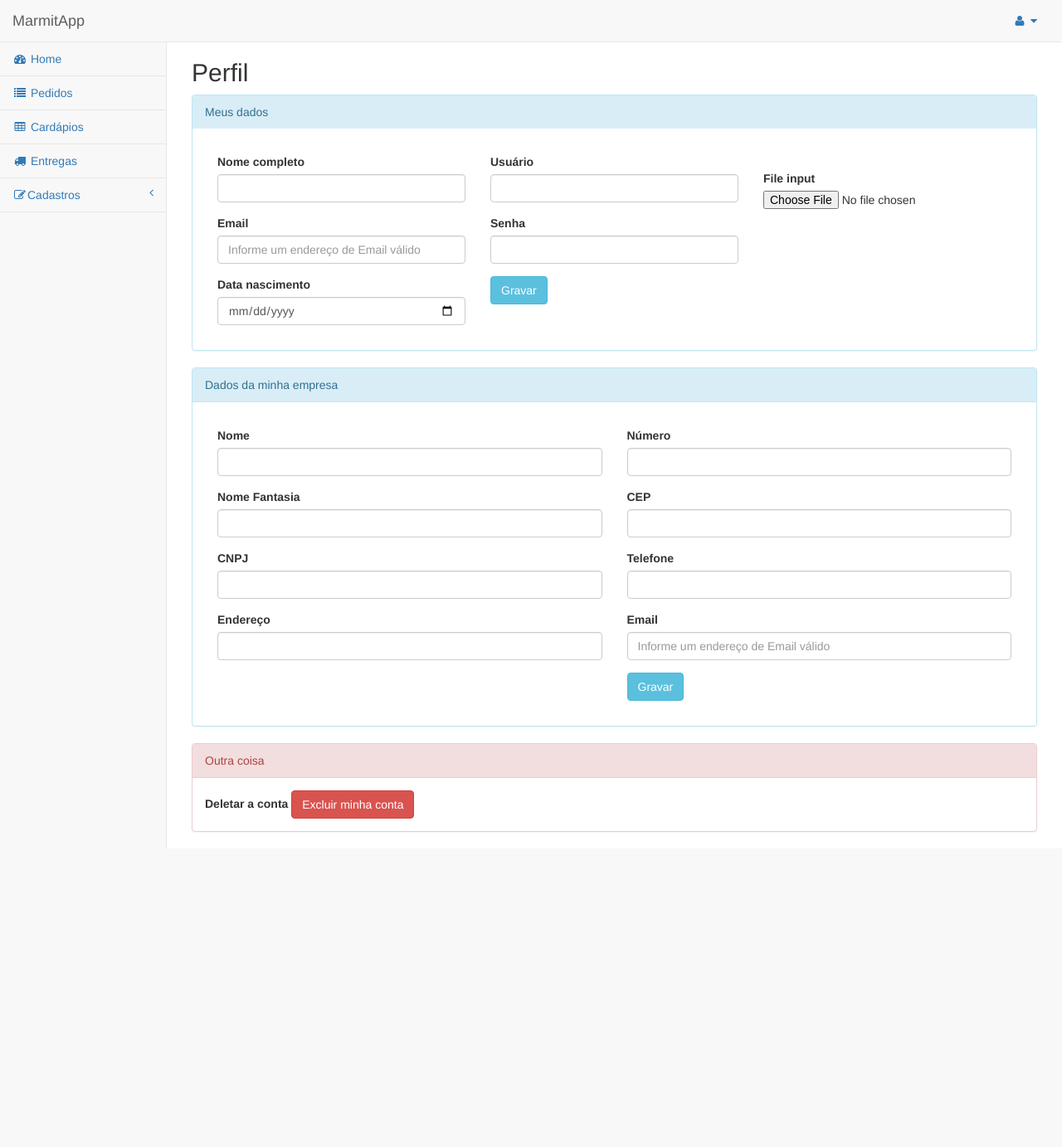
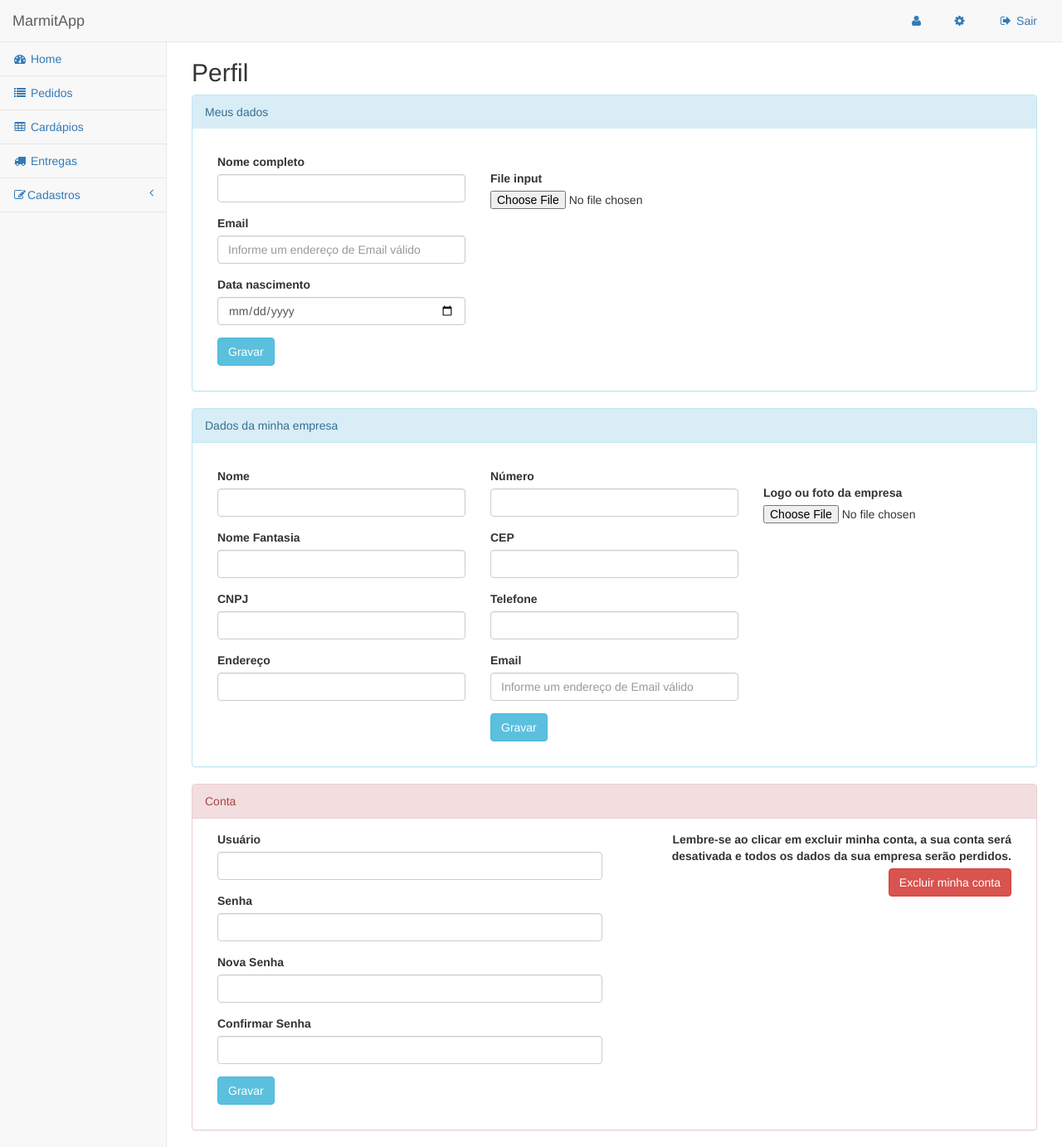
Before and after one commit to ReversonMendes/AppRangoTCC, a PHP site: page /view/perfil.php in a window 1280 px wide. Shown: the whole page at 83% size. Before the commit the page ends 1023 px from the top, so only its background shows below. Run offline with PHP 8.4, Linux system fonts and the light colour scheme; the visitor is signed in with stand-in values (Sample User, id 1); data that the repository does not hold is empty.

Commit message:
Alterações perfil

```diff
--- a/view/cabecalho.php
+++ b/view/cabecalho.php
@@ -24,8 +24,11 @@
     <!-- jQuery -->
     <script src="../js/jquery.min.js"></script>
 
-    <!-- jQuery -->
+    <!-- jQuery Alerta -->
     <script src="../js/jquery.alert.min.js"></script>
+
+    <!-- jQuery Mascaras -->
+    <script src="../js/jquery_mask.min.js"></script>
 
     <!-- Bootstrap Core JavaScript -->
     <script src="../js/bootstrap.min.js"></script>
--- a/view/menu.php
+++ b/view/menu.php
@@ -7,28 +7,18 @@
             <span class="icon-bar"></span>
             <span class="icon-bar"></span>
         </button>
-        <a class="navbar-brand" href="index.php"> MarmitApp </a>
+        <a class="navbar-brand"> MarmitApp </a>
     </div>
-    <!-- /.navbar-header -->
+
     <ul class="nav navbar-top-links navbar-right">
-        <li class="dropdown">
-            <a class="dropdown-toggle" data-toggle="dropdown" href="#">
-                <i class="fa fa-user fa-fw"></i>  <i class="fa fa-caret-down"></i>
-            </a>
-            <ul class="dropdown-menu dropdown-user">
-                <li><a href="perfil.php"><i class="fa fa-user fa-fw"></i> Perfil do Usuário</a>
-                </li>
-                <li><a href="#"><i class="fa fa-gear fa-fw"></i> Configuração</a>
-                </li>
-                <li class="divider"></li>
-                <li><a href="logout.php"><i class="fa fa-sign-out fa-fw"></i> Sair</a>
-                </li>
-            </ul>
-            <!-- /.dropdown-user -->
+        <li><a href="perfil.php" data-toggle="tooltip" data-placement="bottom" title="Perfil do Usuário"><i class="fa fa-user fa-fw"></i></a>
         </li>
-        <!-- /.dropdown -->
+        <li><a href="#" data-toggle="tooltip" data-placement="bottom" title="Configuração"><i class="fa fa-gear fa-fw"></i></a>
+        </li>
+        <li class="divider"></li>
+        <li><a href="logout.php"><i class="fa fa-sign-out fa-fw"></i> Sair</a>
+        </li>
     </ul>
-    <!-- /.navbar-top-links -->
 
     <div class="navbar-default sidebar" role="navigation">
         <div class="sidebar-nav navbar-collapse">
--- a/view/perfil.php
+++ b/view/perfil.php
@@ -18,8 +18,8 @@
        <div class="panel-group">
        <?php
            $usuariologado = buscaIdUsuario($conexao,usuarioLogado());
-            $usuario = buscaUsuarios($conexao, $usuariologado["idusuario"]);
-            $empresa = buscaEmpresa($conexao, $usuario['idempresa']);
+           $usuario = buscaUsuarios($conexao, $usuariologado["idusuario"]);
+           $empresa = buscaEmpresa($conexao, $usuario['idempresa']);
         ?>
         <div class="panel panel-info">
           <div class="panel-heading">Meus dados</div>
@@ -39,22 +39,12 @@
                     </div>
                     <div class="form-group">
                        <label>Data nascimento</label>
-                       <input class="form-control" type="date" name="datanascimento" value="<?=$usuario['dtnascimento']?>" id="campodata"required placeholder="yyyy-MM-dd">
-                    </div>
-                </div>
-                <div class="col-lg-4">
-                    <div class="form-group">
-                       <label>Usuário</label>
-                       <input class="form-control" type="text" name="usuario" value="<?=$usuario['usuario']?>" required >
+                       <input class="form-control" type="date" id="campoData" name="datanascimento" value="<?=$usuario['dtnascimento']?>" id="campodata"required placeholder="yyyy-MM-dd">
                     </div>
                     <div class="form-group">
-                       <label>Senha</label>
-                       <input class="form-control" type="password" name="senha" value="" required>
+                      <button  type="submit"  class="btn btn-info">Gravar</button>
                     </div>
-                    <div class="form-group">
-                      <button  href="cad_usuarios.php"  class="btn btn-info">Gravar</button>
-                    </div>
-                </div>
+                  </div>
              </form>
               <div class="col-lg-4">
                <div class="light-well">
@@ -75,7 +65,7 @@
                     <div class="form-group">
                        <input type="hidden" name="idempresa" value="<?=$empresa['idempresa']?>">
                     </div>
-                    <div class="col-lg-6">
+                    <div class="col-lg-4">
                         <div class="form-group">
                             <label>Nome</label>
                             <input class="form-control" type="text" name="razao" value="<?=$empresa['razaosocial']?>">
@@ -86,25 +76,25 @@
                         </div>
                         <div class="form-group">
                             <label>CNPJ</label>
-                            <input class="form-control" type="text" name="cnpj" value="<?=$empresa['cnpj']?>">
+                            <input class="form-control" type="text" id="cnpj" name="cnpj" value="<?=$empresa['cnpj']?>">
                         </div>
                         <div class="form-group">
                             <label>Endereço</label>
                             <input class="form-control" type="text" name="endereco" value="<?=$empresa['endereco']?>">
                         </div>
                   </div>
-                  <div class="col-lg-6">
+                  <div class="col-lg-4">
                         <div class="form-group">
                             <label>Número</label>
                             <input class="form-control" type="text" name="numero" value="<?=$empresa['numero']?>">
                         </div>
                         <div class="form-group">
                             <label>CEP</label>
-                            <input class="form-control" type="text" name="cep" value="<?=$empresa['cep']?>">
+                            <input class="form-control" type="text" id="cep" name="cep" value="<?=$empresa['cep']?>">
                         </div>
                         <div class="form-group">
                             <label>Telefone</label>
-                            <input class="form-control" type="tel" name="telefone" value="<?=$empresa['fone']?>">
+                            <input class="form-control" type="tel" id="telefone" name="telefone" value="<?=$empresa['fone']?>">
                         </div>
                         <div class="form-group">
                             <label>Email</label>
@@ -114,14 +104,51 @@
                           <button type="submit" class="btn btn-info">Gravar</button>
                         </div>
                   </div>
+                  <div class="col-lg-4">
+                    <div class="light-well">
+                      <img alt=""  src="#" class="img-circle">
+                      <div class="form-group">
+                        <label>Logo ou foto da empresa</label>
+                        <input type="file">
+                      </div>
+                    </div>
+                  </div>
               </form>
           </div>
         </div>
         <div class="panel panel-danger">
-          <div class="panel-heading">Outra coisa</div>
+          <div class="panel-heading">Conta</div>
           <div class="panel-body">
-            <label>Deletar a conta</label>
-            <button type="submit" class="btn btn-danger" name="alterar">Excluir minha conta</button>
+            <div class="col-lg-6">
+             <form role="form" action="../model/valida_usuario.php" method="post">
+                <div class="form-group">
+                   <label>Usuário</label>
+                   <input class="form-control" type="text" name="usuario" value="<?=$usuario['usuario']?>" required >
+                </div>
+                <div class="form-group">
+                   <label>Senha</label>
+                   <input class="form-control" type="password" name="senha" value="<?=$usuario['senha']?>" required>
+                </div>
+                <div class="form-group">
+                   <label>Nova Senha</label>
+                   <input class="form-control" type="password" name="senha" value="" required>
+                </div>
+                <div class="form-group">
+                   <label>Confirmar Senha</label>
+                   <input class="form-control" type="password" name="senha" value="" required>
+                </div>
+                <div class="form-group">
+                  <button  href="cad_usuarios.php"  class="btn btn-info">Gravar</button>
+                </div>
+            </form>
+            </div>
+            <div class="col-lg-6">
+              <div align="right">
+              <label>Lembre-se ao clicar em excluir minha conta, a sua conta será desativada e todos os dados da sua empresa serão perdidos.</label>
+              </div>
+              <div align="right">
+                <button type="submit" class="btn btn-danger" name="alterar">Excluir minha conta</button>
+              </div>
           </div>
         </div>
       </div>
--- a/view/rodape.php
+++ b/view/rodape.php
@@ -1,3 +1,12 @@
 </body>
+<script>
+$(document).ready(function(){
+	   $("#cep").mask("99.999-999");
+       $("#cnpj").mask("99.999.999/9999-99");
+       $("#data").mask("99/99/9999");
+       $("#datanascimento").mask("99/99/9999");
+       $("#telefone").mask("(999) 9999-9999");
+});
+</script>
 
 </html>
```
Also changed, not shown: view/empresa.php (+6 -3 lines), view/pedidos.php (+2 -36 lines), js/jquery_mask.min.js (added).
